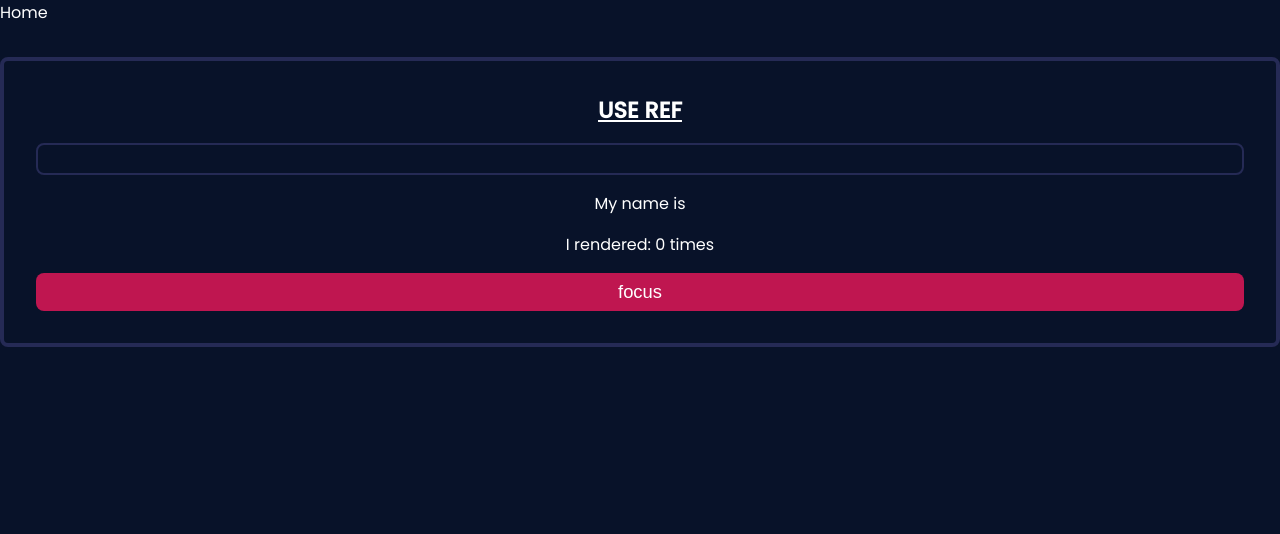
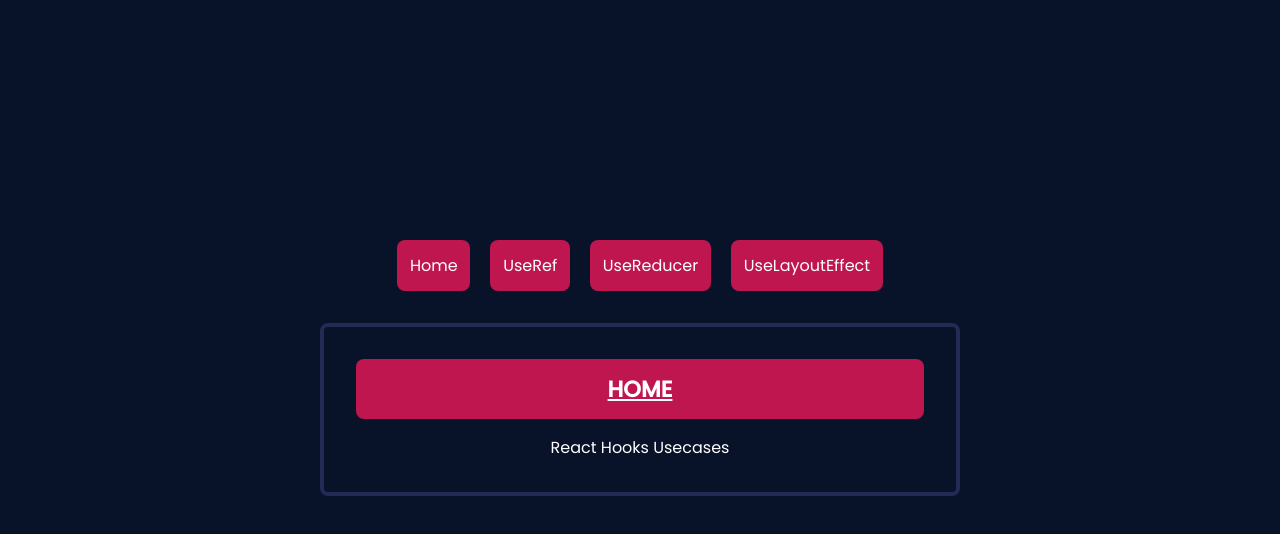
Before and after one commit to LemmyMwaura/all-react-hooks-guide, a React (Create React App) app: page / in a window 1280 px wide. Shown: the top 534 px of the page. Built offline with nearby package versions, Linux system fonts and the light colour scheme.

Commit message:
refactor: implement routing

```diff
--- a/src/components/App.js
+++ b/src/components/App.js
@@ -1,13 +1,10 @@
+import Header from './Header';
 import '../stylesheets/App.css';
-import ReducerHook from './ReducerHook';
-import RefHook from './RefHook';
 
 function App() {
   return (
-    <div className="Wrapper">
-      <p>Home</p>
-      {/* <ReducerHook/> */}
-      <RefHook/>
+    <div className="wrapper">
+      <Header/>
     </div>
   );
 }
```
